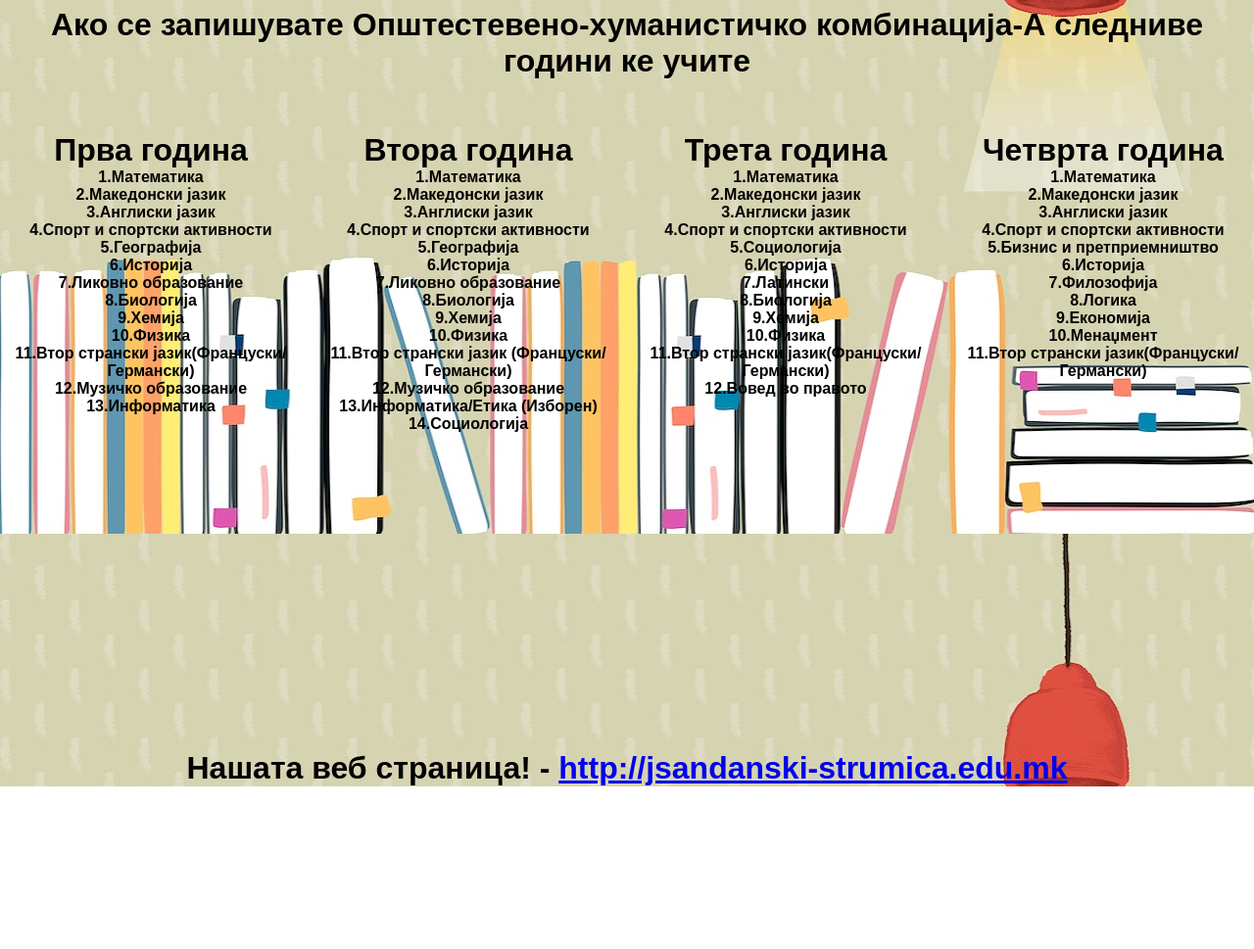
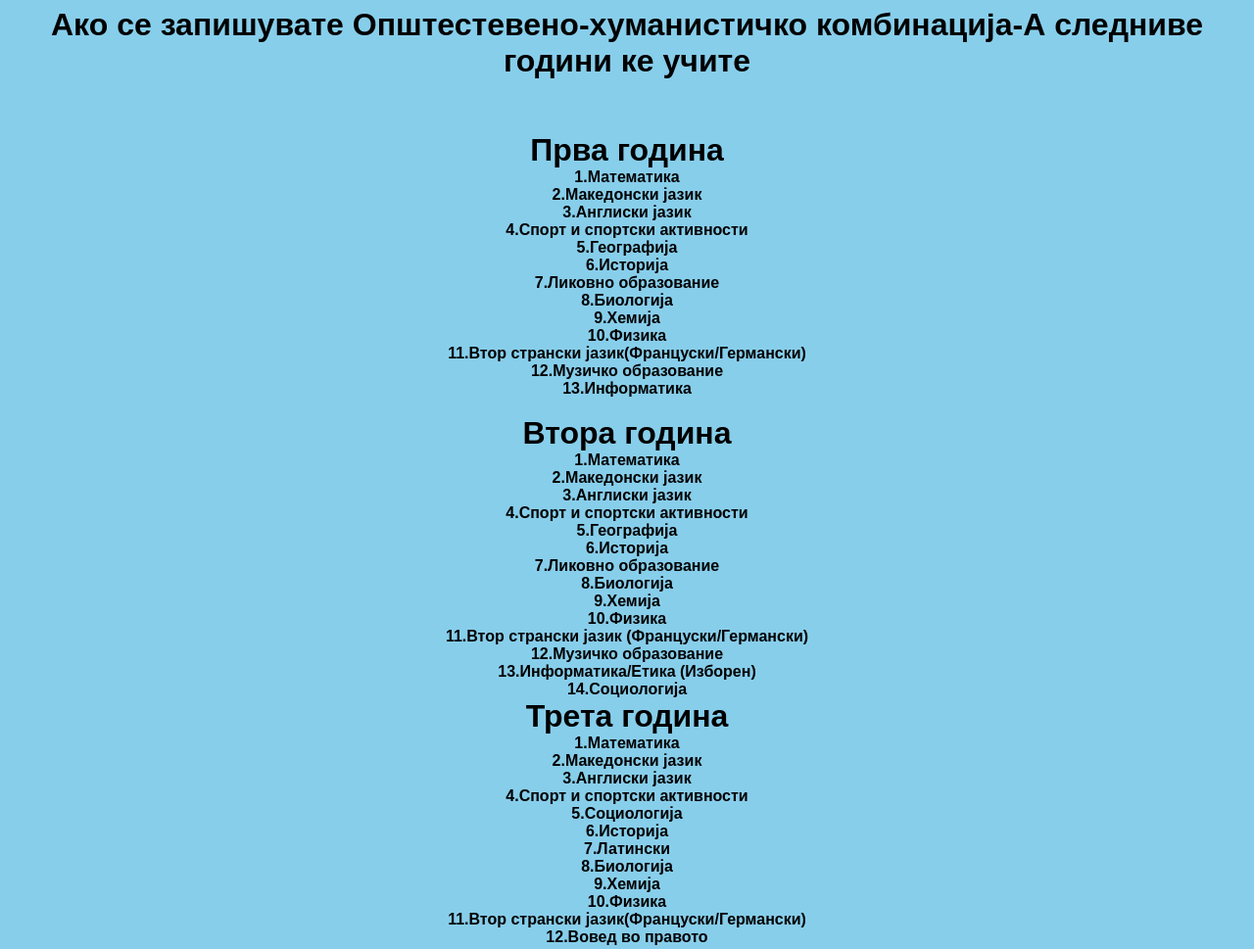
Before and after one commit to Stolenajjak/humanistickoa, a plain HTML site: page index.html in a window 1280 px wide. Shown: the part 1260-2229 px from the top of the page at 98% size. Before the commit the page ends 2063 px from the top, so only its background shows below. Drawn offline with Linux system fonts and the light colour scheme.

Commit message:
Update main.css

```diff
--- a/main.css
+++ b/main.css
@@ -8,16 +8,13 @@
     font-style: italic;
 }
 .nazana{
-    background-image: url(screenshots/nazana.jpg);
+    background-color:skyblue;
     background-repeat: no-repeat;
     background-attachment: fixed;
     background-size: 100% 100%;
 }
 .eden{
-    column-count: 4;
-    column-span:all;
-  column-rule-width: medium;
-    column-gap: normal;
+   text-align: center;
 
 
 }
@@ -30,7 +27,7 @@
 }
 
 .sub-header{
-    background-color:lightgoldenrodyellow;
+    background-color:lightblue;
     width: 100%;
     background-position: center;
     background-size: cover;
@@ -120,7 +117,7 @@ nav img{
 
 nav .bi{
     display: none;
-   background-image:url(screenshots/nazana.jpg);
+   background-color: aquamarine;
 }
 .profesii{
     text-align-last: left;
```
